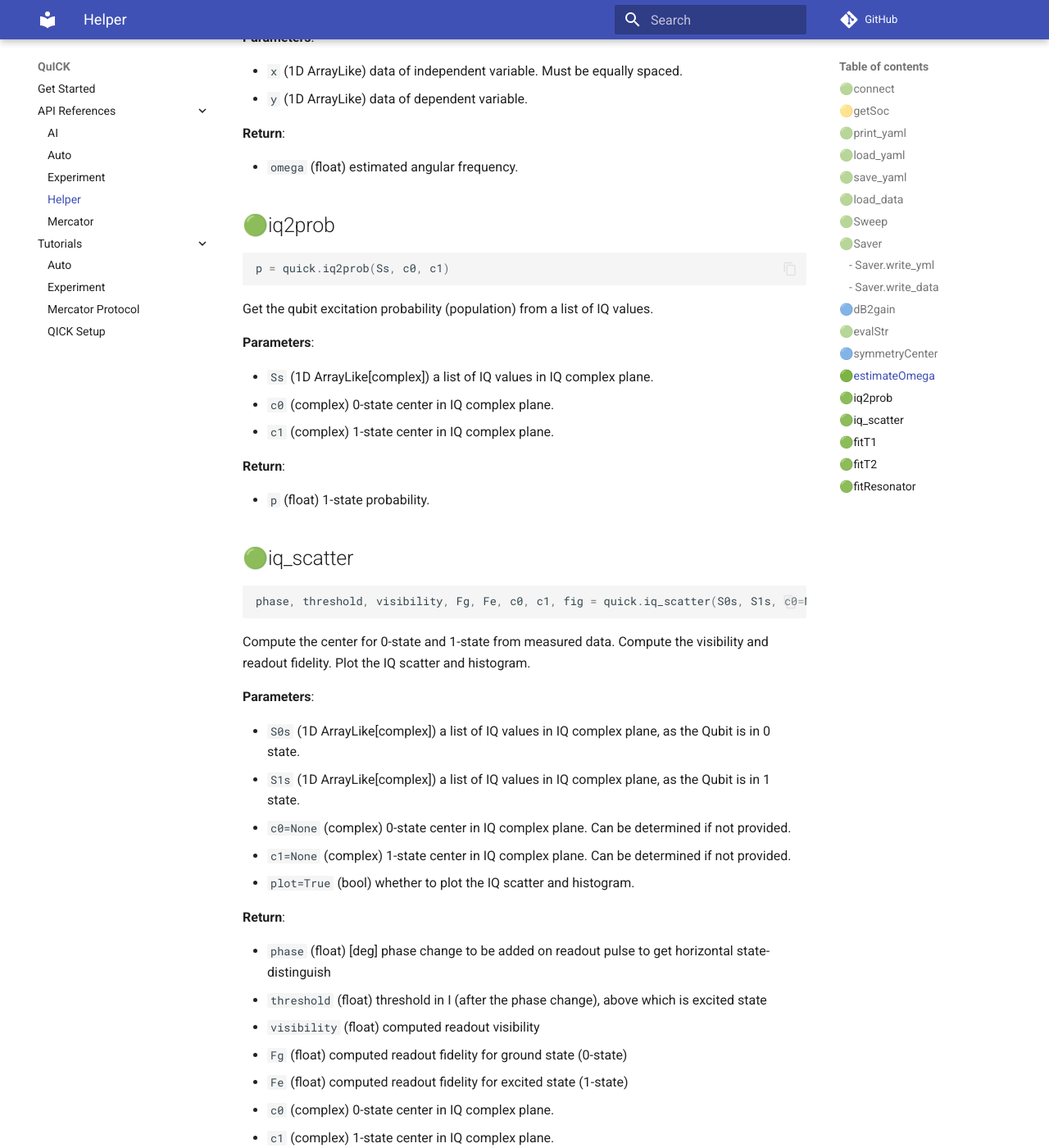
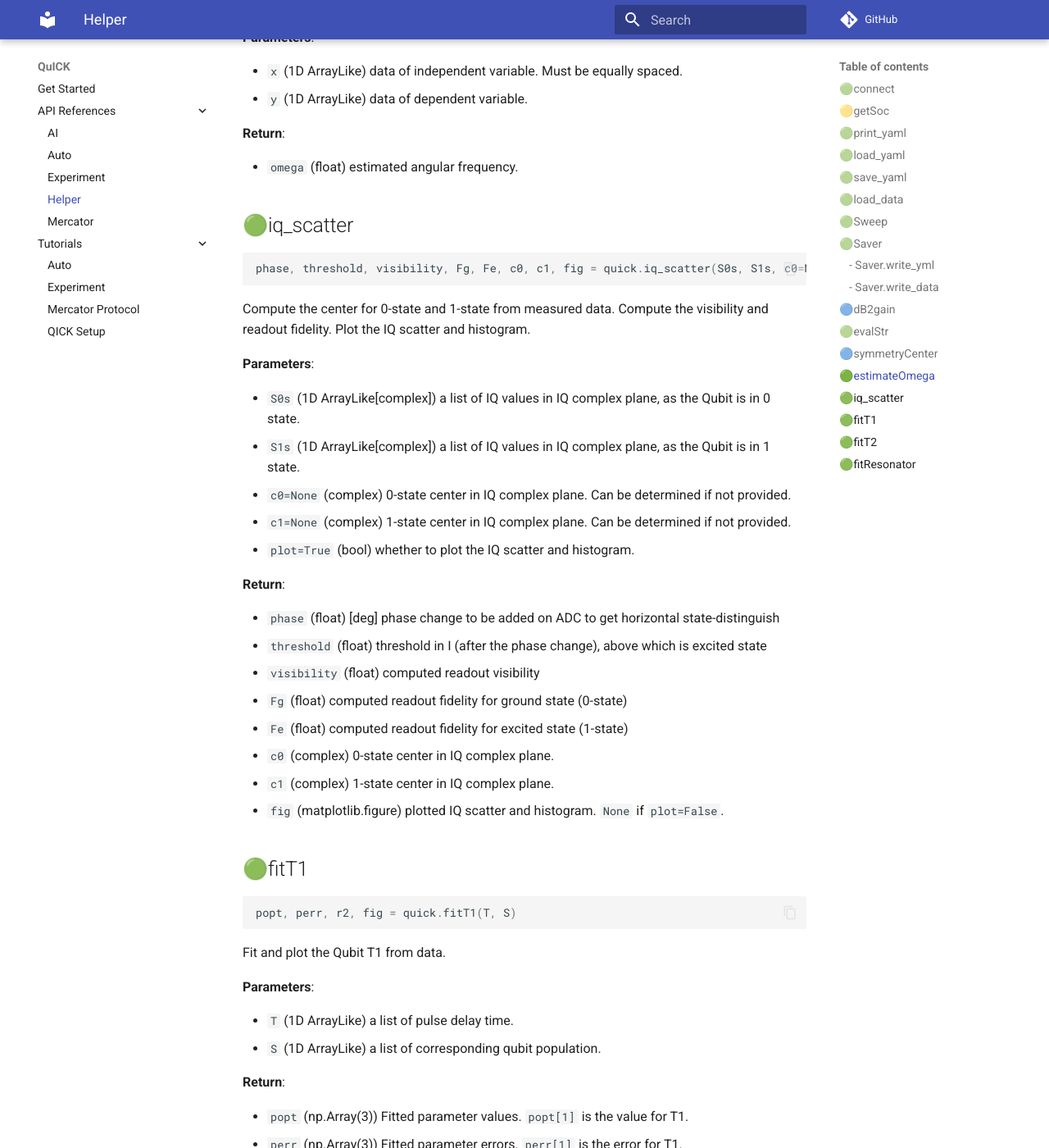
Before and after one commit to clelandlab/quick, an MkDocs documentation site: the page built from docs/API References/helper.md, in a window 1280 px wide and 1400 px high, scrolled down 6242 px. Shown: the whole window at 82% size. Built offline with MkDocs 1.6.1 and Material for MkDocs 9.7.7, drawn with Linux system fonts in a browser that asks for light colours; comment, search, counter and statistics services are not loaded; some of the changed text lies outside the part shown.

Commit message:
Remove helper.iq2prob

````diff
--- a/docs/API References/helper.md
+++ b/docs/API References/helper.md
@@ -279,24 +279,6 @@ Rough estimate the angular frequency using FFT. Useful for initial parameters in
 
 - `omega` (float) estimated angular frequency.
 
-## 🟢iq2prob
-
-```python
-p = quick.iq2prob(Ss, c0, c1)
-```
-
-Get the qubit excitation probability (population) from a list of IQ values.
-
-**Parameters**:
-
-- `Ss` (1D ArrayLike[complex]) a list of IQ values in IQ complex plane.
-- `c0` (complex) 0-state center in IQ complex plane.
-- `c1` (complex) 1-state center in IQ complex plane.
-
-**Return**:
-
-- `p` (float) 1-state probability.
-
 ## 🟢iq_scatter
 
 ```python
@@ -315,7 +297,7 @@ Compute the center for 0-state and 1-state from measured data. Compute the visib
 
 **Return**:
 
-- `phase` (float) [deg] phase change to be added on readout pulse to get horizontal state-distinguish
+- `phase` (float) [deg] phase change to be added on ADC to get horizontal state-distinguish
 - `threshold` (float) threshold in I (after the phase change), above which is excited state
 - `visibility` (float) computed readout visibility
 - `Fg` (float) computed readout fidelity for ground state (0-state)
````
Also changed, not shown: other parts of docs/API References/helper.md (+3 -3 lines), docs/Tutorials/experiment.md (+2 -1 lines), 1 other file.
